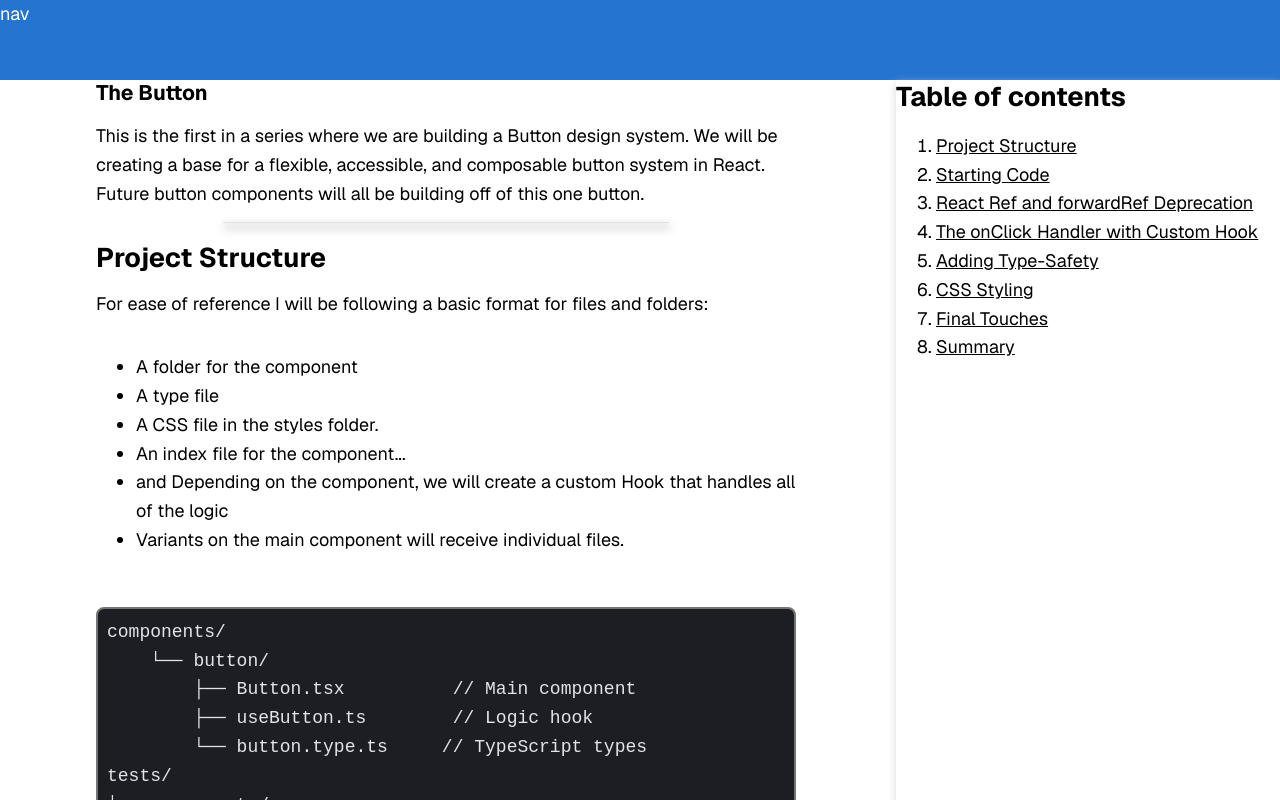
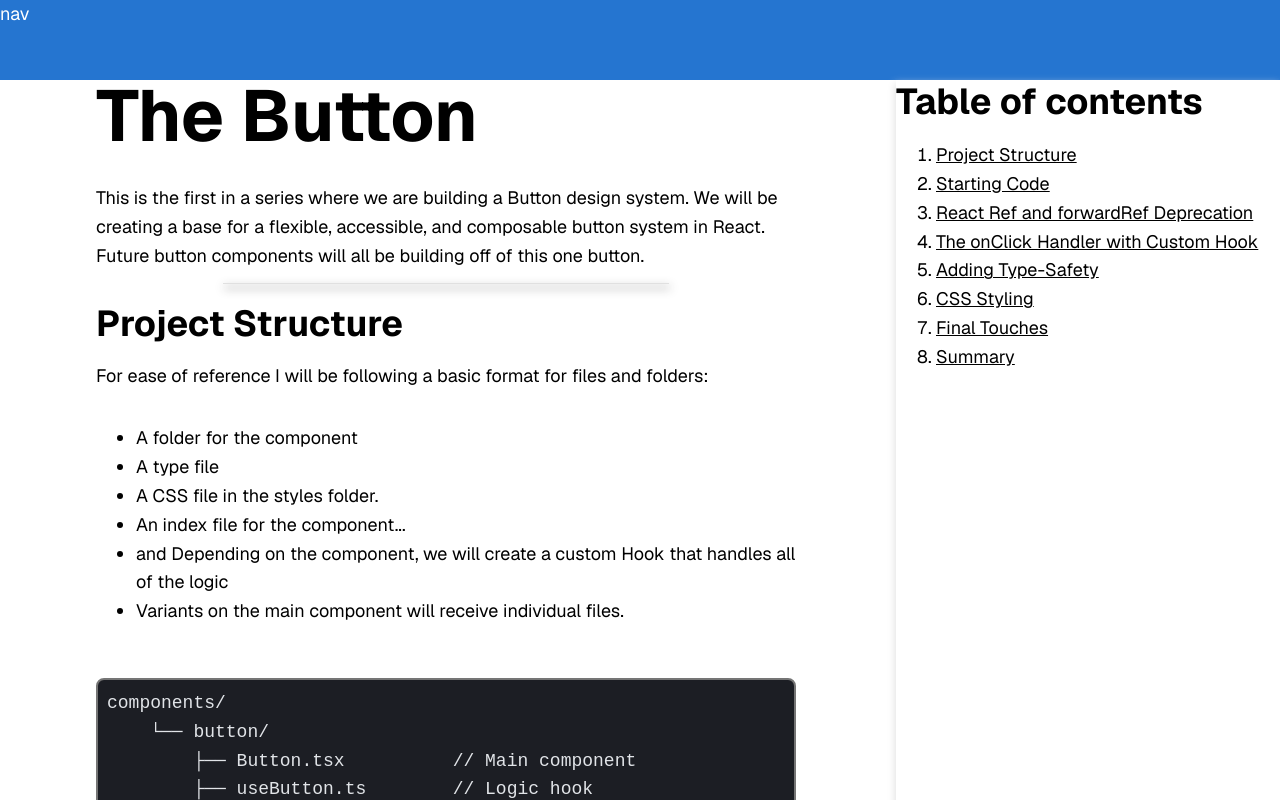
Before and after one commit to codercarl1243/react_components_system, a Next.js app: page /blog/design-system/buttons/base in a window 1280 px wide. Shown: the top 800 px of the page. Built offline with nearby package versions, Linux system fonts and the light colour scheme.

Commit message:
UPDATE postbanner should pop on the page

```diff
--- a/app/styles/components/post/index.css
+++ b/app/styles/components/post/index.css
@@ -2,3 +2,4 @@
 @import './post.note.css';
 @import './post.sidebar.css';
 @import './post.section.css';
+@import './post.banner.css';
--- /dev/null
+++ b/app/styles/components/post/post.banner.css
@@ -0,0 +1,4 @@
+
+.post__banner {
+    margin-block-end: calc(var(--spacing) * 4);
+}
--- a/components/heading/index.tsx
+++ b/components/heading/index.tsx
@@ -1,11 +1,28 @@
+import clsx from "clsx";
 import type { HeadingPropsType, HeadingTag } from "./heading.type";
 
 export default function Heading({
     headingLevel = 3,
     children,
+    className,
     ...props
 }: HeadingPropsType) {
     const Tag = `h${headingLevel}` as HeadingTag;
-
-    return <Tag {...props}>{children}</Tag>;
+    const getSizeClass = (level: number): string => {
+        switch (level) {
+            case 1: return 'text-6xl';
+            case 2: return 'text-3xl';
+            case 3: return 'text-2xl';
+            case 4: return 'text-xl';
+            case 5: return 'text-lg';
+            case 6: return 'text-base';
+            default: return 'text-2xl';
+        }
+    };
+    return <Tag className={clsx(
+        'font-main',
+        getSizeClass(headingLevel),
+        className
+    )}
+        {...props}>{children}</Tag>;
 }
--- a/components/post/post.banner.tsx
+++ b/components/post/post.banner.tsx
@@ -3,16 +3,17 @@ import type { PostBannerPropsType } from "@/components/post/post.type";
 import Heading from "@/components/heading";
 
 
-export default function PostBanner({ title, image }: PostBannerPropsType) {
+export default function PostBanner({ title, subtitle, image }: PostBannerPropsType) {
 
     return (
-        <div className="post__banner">
+        <div className="post__banner font-accent ">
 
             {image?.src ? (
                 <Image src={image.src} alt={image.alt ?? ""} height={400} width={1200} />
             )
                 : null}
             <Heading headingLevel={1}>{title}</Heading>
+            {subtitle && <p className="italic text-lg">{subtitle}</p>}
         </div>
     )
 }
```
